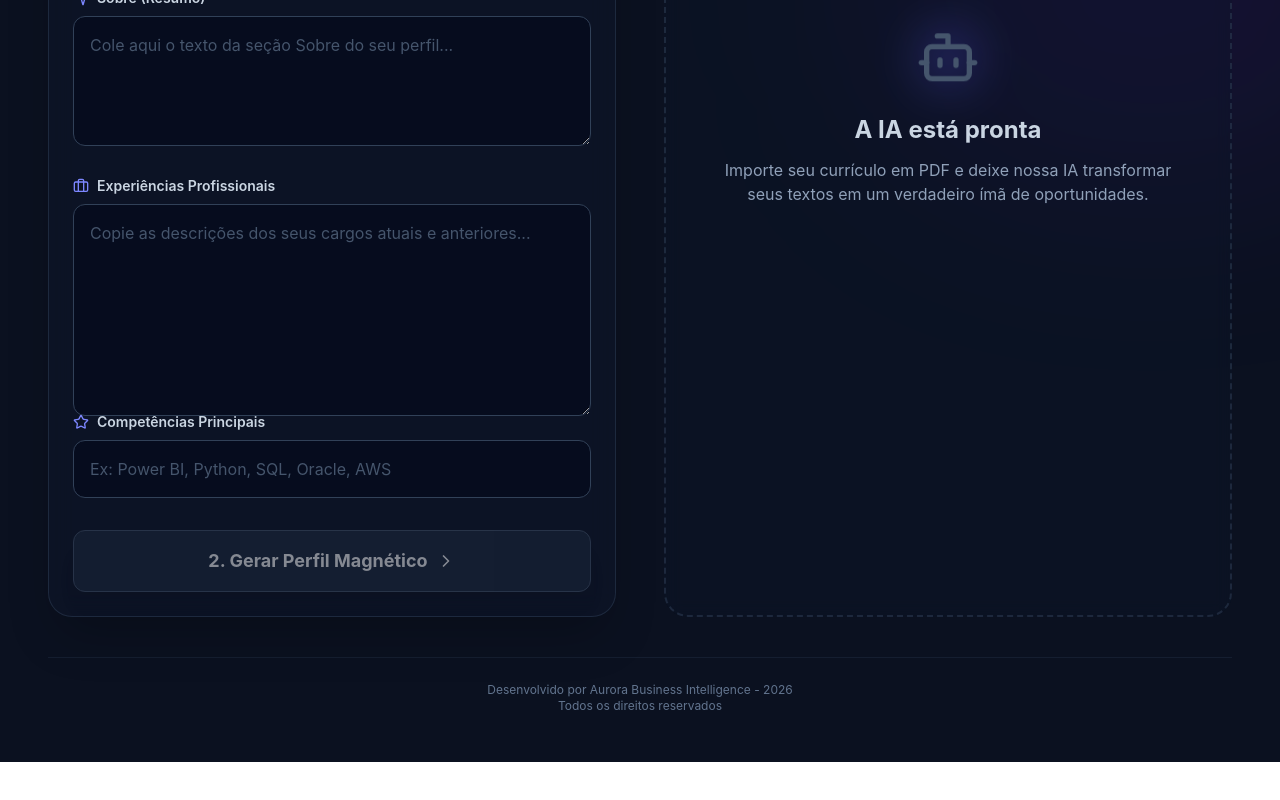
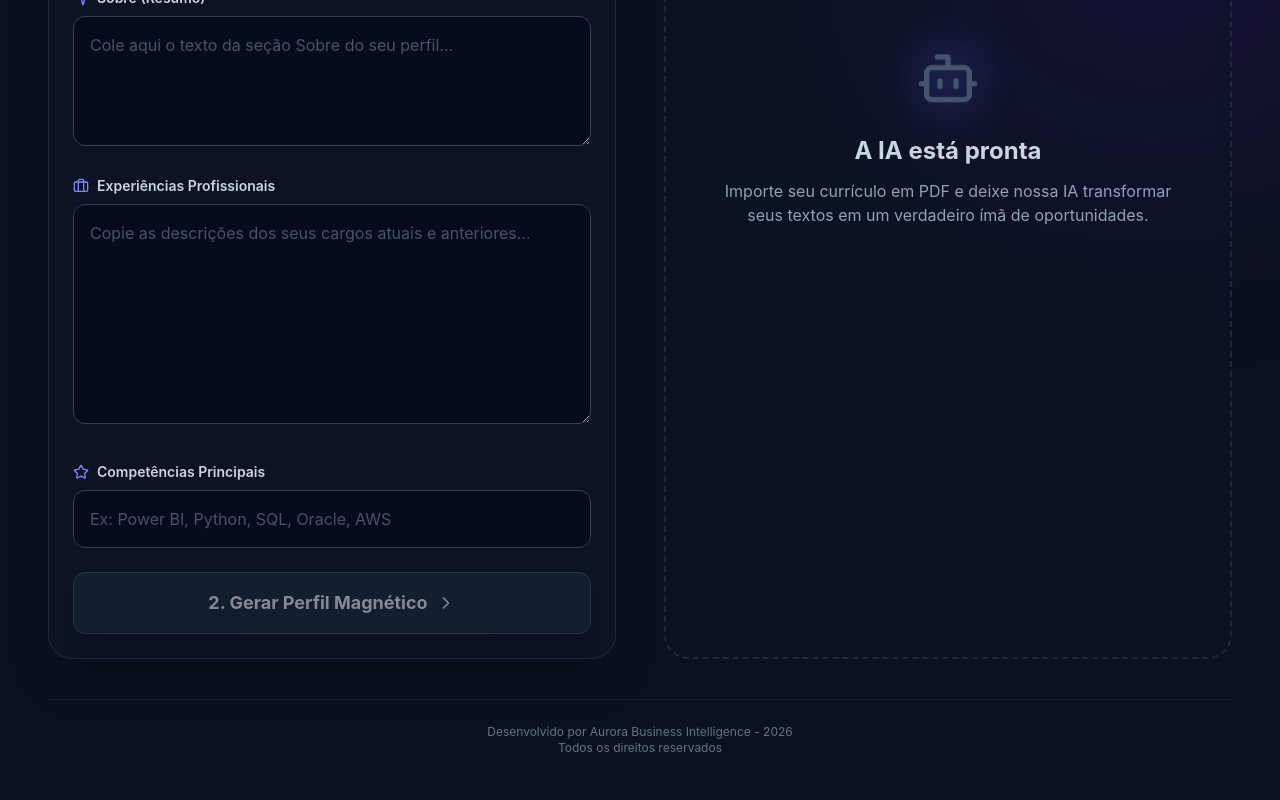
Before and after one commit to lucasrmonteiro07/meulinkedin, a React (Vite) app: page / in a window 1280 px wide. Shown: the part 733-1533 px from the top of the page. Before the commit the page ends 1495 px from the top, so only its background shows below. Built offline with nearby package versions, Linux system fonts and the light colour scheme.

Commit message:
Update App.jsx

```diff
--- a/src/App.jsx
+++ b/src/App.jsx
@@ -1115,7 +1115,7 @@ export default function App() {
               </div>
 
               {/* Experience */}
-              <div className="flex-1">
+              <div>
                 <label className="block text-sm font-semibold text-slate-300 mb-2 flex items-center gap-2">
                   <Briefcase size={16} className="text-indigo-400"/> {t('experience')}
                 </label>
@@ -1125,12 +1125,12 @@ export default function App() {
                   onChange={handleInputChange}
                   rows="6"
                   placeholder={t('experiencePh')}
-                  className="w-full h-full min-h-[160px] p-4 rounded-xl border border-slate-700 bg-slate-950/50 text-white focus:border-indigo-500 focus:ring-1 focus:ring-indigo-500 outline-none transition-all resize-y custom-scrollbar placeholder:text-slate-600"
+                  className="w-full min-h-[220px] max-h-[420px] p-4 rounded-xl border border-slate-700 bg-slate-950/50 text-white focus:border-indigo-500 focus:ring-1 focus:ring-indigo-500 outline-none transition-all resize-y custom-scrollbar placeholder:text-slate-600"
                 ></textarea>
               </div>
 
               {/* Skills */}
-              <div className="pb-2">
+              <div className="pt-2">
                 <label className="block text-sm font-semibold text-slate-300 mb-2 flex items-center gap-2">
                   <Star size={16} className="text-indigo-400"/> {t('skills')}
                 </label>
```
